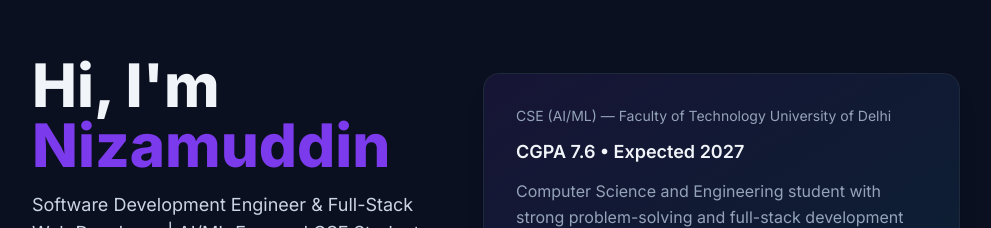
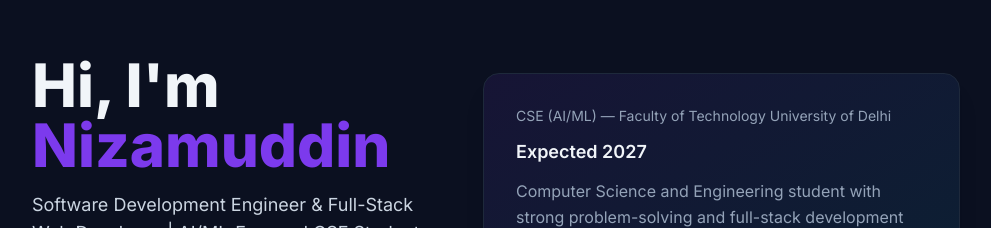
Before and after one commit to Nizamuddin1N/Portfolio, a React (Vite) app in the folder frontend/: page / in a window 1280 px wide. Shown: the part 220-448 px from the top of the page, without its empty margins (144-1135 px from the left). Built offline with nearby package versions, Linux system fonts and the light colour scheme.

Commit message:
Modified

```diff
--- a/frontend/src/components/Hero.jsx
+++ b/frontend/src/components/Hero.jsx
@@ -60,7 +60,7 @@ export default function Hero() {
         >
           <p className="text-sm text-slate-400">CSE (AI/ML) — Faculty of Technology University of Delhi</p>
           <h3 className="mt-3 text-lg font-semibold text-slate-100">
-            CGPA 7.6 • Expected 2027
+            Expected 2027
           </h3>
           <p className="mt-3 text-slate-400 leading-relaxed">
             Computer Science and Engineering student with strong problem-solving and full-stack development skills. Built real-time web applications using React, Node.js, MongoDB, and Docker, following Agile and testing practices. Seeking SDE/Full Stack roles to design scalable, cloud-based solutions.
--- a/frontend/vite.config.js
+++ b/frontend/vite.config.js
@@ -3,5 +3,5 @@ import react from "@vitejs/plugin-react"
 
 export default defineConfig({
     plugins: [react()],
-    server: { proxy: { "/api": "http://localhost:5000" } }
+    server: { proxy: { "/api": "https://portfolio-unfu.onrender.com/" } }
 })
```
